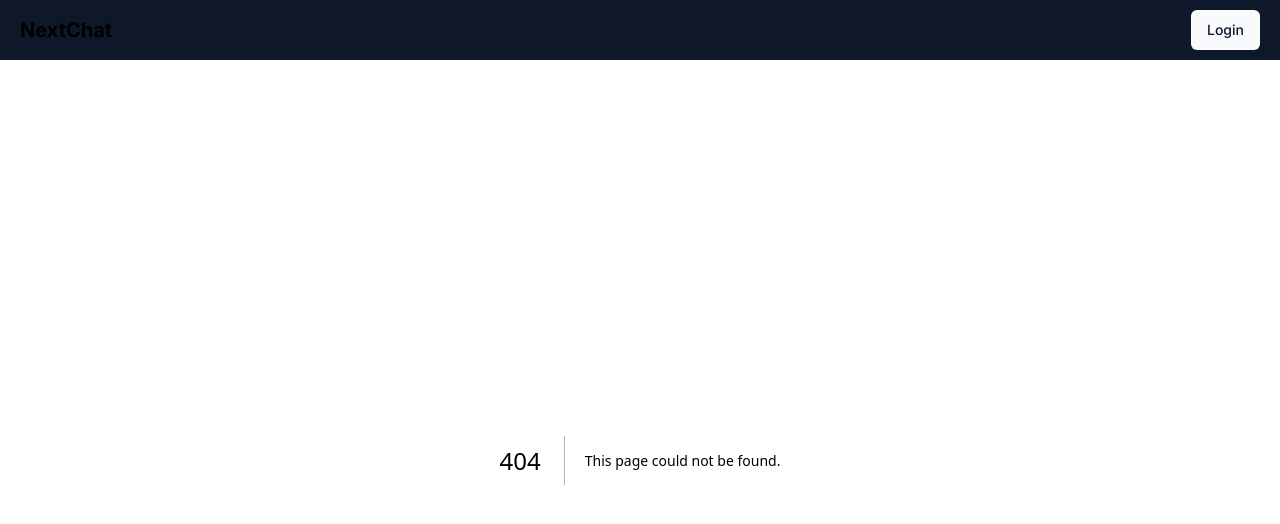
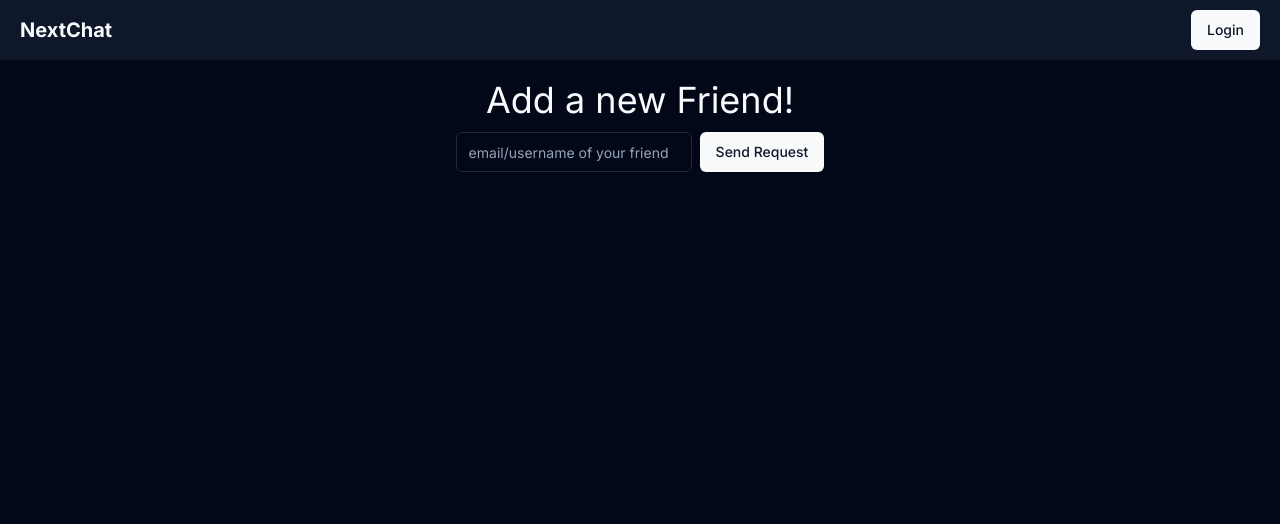
Before and after one commit to TusharSoni014/nextjs-advance-chatapp, a Next.js app: page /dashboard/add in a window 1280 px wide. Before the commit this address had no page. Shown: the top 524 px of the page. Built offline with nearby package versions, Linux system fonts and the light colour scheme.

Commit message:
added add friend page

```diff
--- /dev/null
+++ b/src/app/dashboard/add/page.tsx
@@ -0,0 +1,13 @@
+import AddFriendBtn from "@/components/AddFriendBtn";
+import React from "react";
+
+const page = () => {
+  return (
+    <section className="w-full p-5 flex justify-center items-center flex-col gap-3">
+      <h1 className=" text-4xl">Add a new Friend!</h1>
+      <AddFriendBtn />
+    </section>
+  );
+};
+
+export default page;
--- /dev/null
+++ b/src/app/dashboard/page.tsx
@@ -0,0 +1,8 @@
+import { authOptions } from "@/lib/auth";
+import { getServerSession } from "next-auth";
+import React from "react";
+
+export default async function page() {
+  const session = await getServerSession(authOptions);
+  return <div className="__dashboard">welcome to dashboard</div>;
+}
--- a/src/app/layout.tsx
+++ b/src/app/layout.tsx
@@ -8,8 +8,8 @@ import { Toaster } from "@/components/ui/toaster";
 const inter = Inter({ subsets: ["latin"] });
 
 export const metadata: Metadata = {
-  title: "Create Next App",
-  description: "Generated by create next app",
+  title: "NextChat - Next Level Chat App",
+  description: "Connect, Chat , Become Friends!",
 };
 
 export default function RootLayout({
--- /dev/null
+++ b/src/components/AddFriendBtn.tsx
@@ -0,0 +1,18 @@
+"use client";
+
+import React from "react";
+import { Button } from "@/components/ui/button";
+import { Input } from "@/components/ui/input";
+
+const AddFriendBtn = () => {
+  const addFriend = async (email: string) => {};
+
+  return (
+    <form className="flex gap-2">
+      <Input placeholder="email/username of your friend" />
+      <Button type="submit">Send Request</Button>
+    </form>
+  );
+};
+
+export default AddFriendBtn;
--- a/src/app/login/components/GoogleLoginButton.tsx
+++ b/src/components/GoogleLoginButton.tsx
@@ -27,10 +27,10 @@ export default function GoogleLoginButton() {
   return (
     <Button onClick={loginWithGoogle} loading={isLoading}>
       {isLoading ? (
-        "Redirecting..."
+        <>Redirecting...</>
       ) : (
         <>
-          <FcGoogle className=" text-lg" /> Login with Google
+          <FcGoogle className="text-lg" /> Login with Google
         </>
       )}
     </Button>
--- /dev/null
+++ b/src/components/ui/input.tsx
@@ -0,0 +1,25 @@
+import * as React from "react"
+
+import { cn } from "@/lib/utils"
+
+export interface InputProps
+  extends React.InputHTMLAttributes<HTMLInputElement> {}
+
+const Input = React.forwardRef<HTMLInputElement, InputProps>(
+  ({ className, type, ...props }, ref) => {
+    return (
+      <input
+        type={type}
+        className={cn(
+          "flex h-10 w-full rounded-md border border-input bg-background px-3 py-2 text-sm ring-offset-background file:border-0 file:bg-transparent file:text-sm file:font-medium placeholder:text-muted-foreground focus-visible:outline-none focus-visible:ring-2 focus-visible:ring-ring focus-visible:ring-offset-2 disabled:cursor-not-allowed disabled:opacity-50",
+          className
+        )}
+        ref={ref}
+        {...props}
+      />
+    )
+  }
+)
+Input.displayName = "Input"
+
+export { Input }
--- /dev/null
+++ b/src/components/ui/label.tsx
@@ -0,0 +1,26 @@
+"use client"
+
+import * as React from "react"
+import * as LabelPrimitive from "@radix-ui/react-label"
+import { cva, type VariantProps } from "class-variance-authority"
+
+import { cn } from "@/lib/utils"
+
+const labelVariants = cva(
+  "text-sm font-medium leading-none peer-disabled:cursor-not-allowed peer-disabled:opacity-70"
+)
+
+const Label = React.forwardRef<
+  React.ElementRef<typeof LabelPrimitive.Root>,
+  React.ComponentPropsWithoutRef<typeof LabelPrimitive.Root> &
+    VariantProps<typeof labelVariants>
+>(({ className, ...props }, ref) => (
+  <LabelPrimitive.Root
+    ref={ref}
+    className={cn(labelVariants(), className)}
+    {...props}
+  />
+))
+Label.displayName = LabelPrimitive.Root.displayName
+
+export { Label }
```
Also changed, not shown: package.json (+6 -1 lines), src/app/login/page.tsx (+3 -5 lines), 1 other file (tests, documents, lock files or other folders).
